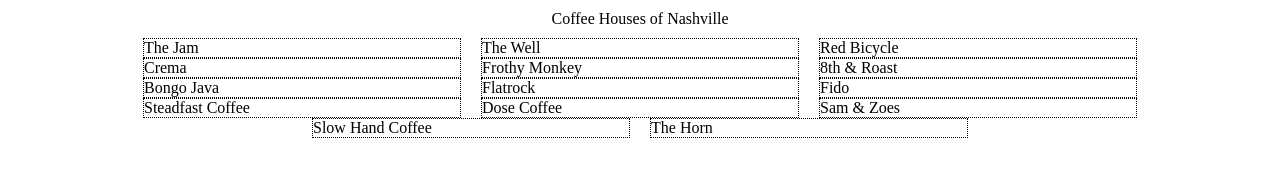
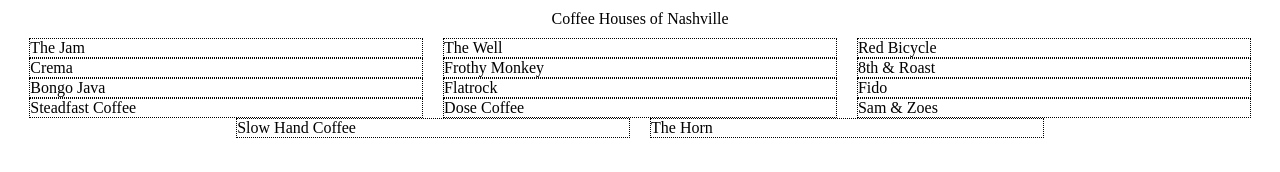
Before and after one commit to treysuiter/coffee-houses, a plain HTML site: page src/index.html in a window 1280 px wide. Drawn offline with Linux system fonts and the light colour scheme.

Commit message:
flex basis adjusted for .shop

```diff
--- a/src/css/main.css
+++ b/src/css/main.css
@@ -11,10 +11,10 @@
 }
 
 .shop {
-    width: 25%;
+    /* width: 25%; */
     margin: 0 10px;
     border: 1px dotted black;
-    flex-basis: 25%;
+    flex-basis: 31%;
     /* display: flex; */
     flex-direction: column;
 }
```
